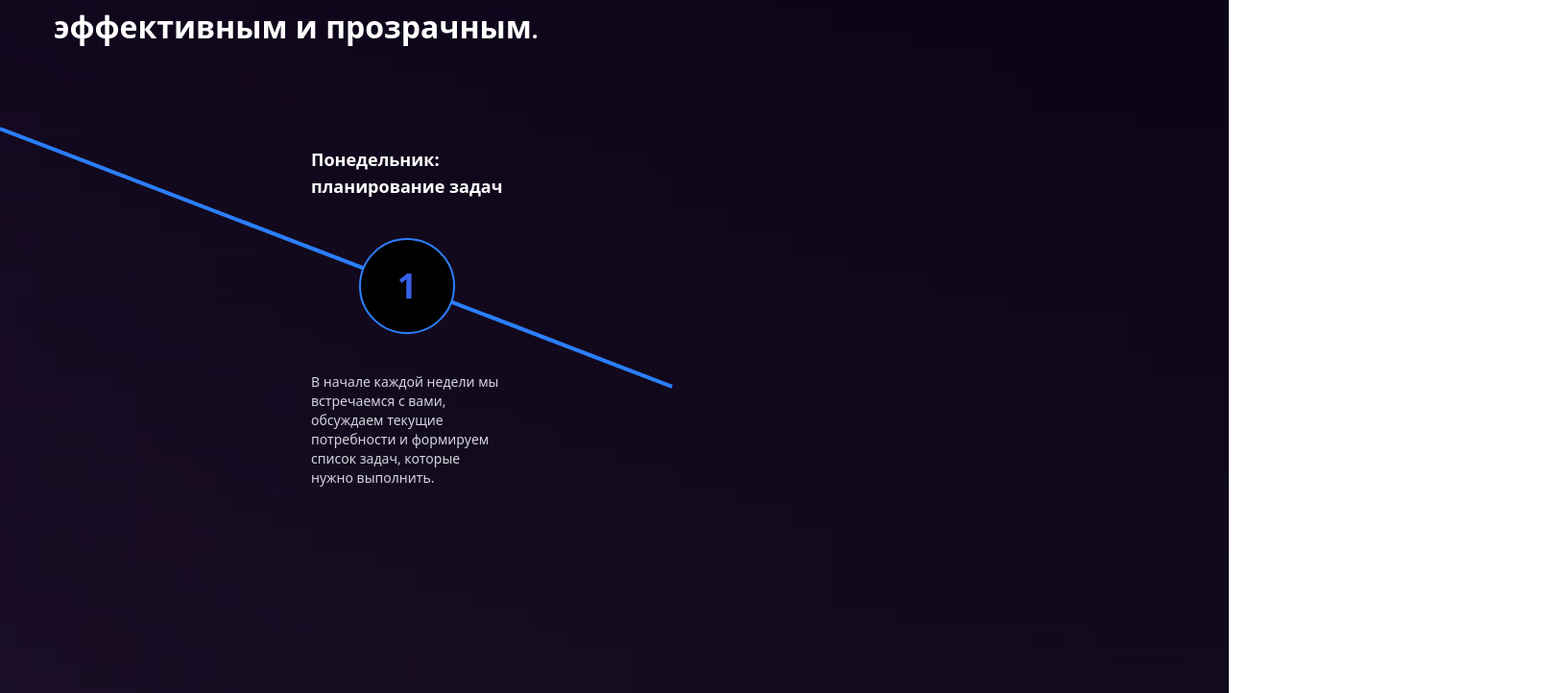
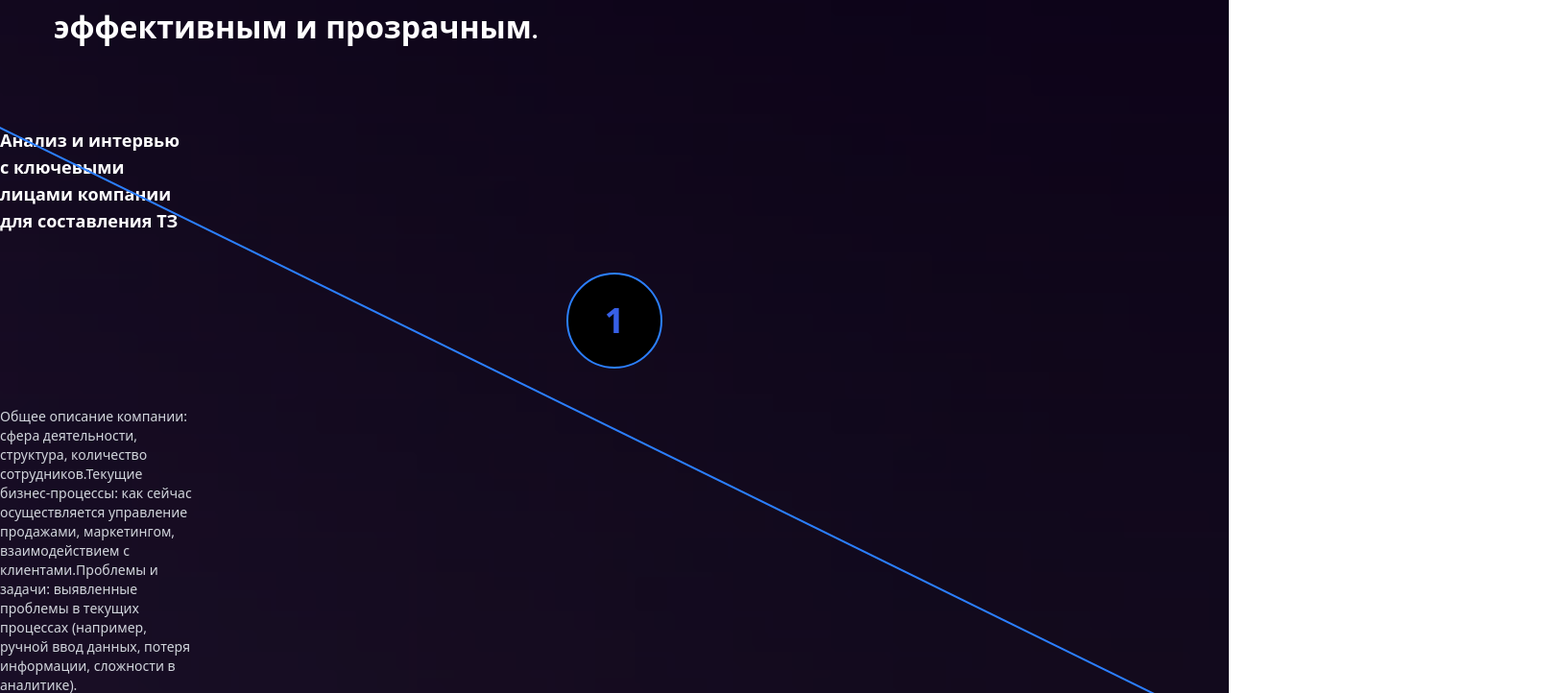
Before and after one commit to DFimp/landing_pro_automatization, a Next.js app: page /accompaniment in a window 1280 px wide. Shown: the part 4146-4868 px from the top of the page at 96% size, 1625 px wide, since content can reach past the window. Built offline with nearby package versions, Linux system fonts and the light colour scheme.

Commit message:
trying to get normal comp

```diff
--- a/src/widgets/accompaniment/AccompanimentScrumSection/ui/StepTimeline.tsx
+++ b/src/widgets/accompaniment/AccompanimentScrumSection/ui/StepTimeline.tsx
@@ -1,70 +1,46 @@
 'use client'
 
-import { motion } from "framer-motion";
-import { useEffect, useRef, useState } from "react";
-import { steps } from "@/widgets/accompaniment/AccompanimentScrumSection/ui/lib";
+import { motion } from 'framer-motion';
+import {steps} from "@/widgets/widgets/widgetsStepsSection/ui/lib"; // Исправлено: используем framer-motion вместо motion/react
 
 export default function StepTimeline() {
-    const containerRef = useRef<HTMLDivElement>(null);
-    const [visibleStep, setVisibleStep] = useState(0);
-
-    // Точки в пространстве (top / left по макету)
-    const numPositions = [
-        { top: -20, left: 260 },
-        { top: 140, left: 0 },
-        { top: 270, left: -240 },
-    ];
-
-    // Длина линии до каждой точки (по x, если линия наклонена под 21°)
-    const lineStops = [750, 1200, 2500]; // ← заменишь на реальные пиксели от левого края
-
-    useEffect(() => {
-        const handleScroll = () => {
-            if (!containerRef.current) return;
-
-            const rect = containerRef.current.getBoundingClientRect();
-            const viewHeight = window.innerHeight || document.documentElement.clientHeight;
-            const progress = 1 - Math.max(0, Math.min(1, rect.bottom / (viewHeight + rect.height)));
-
-            if (progress >= 0.55) setVisibleStep(3);
-            else if (progress >= 0.3) setVisibleStep(2);
-            else if (progress >= 0.05) setVisibleStep(1);
-            else setVisibleStep(0);
-        };
-
-        window.addEventListener("scroll", handleScroll);
-        return () => window.removeEventListener("scroll", handleScroll);
-    }, []);
+    // Длина линии рассчитывается на основе ширины и высоты контейнера
+    const lineLength = Math.hypot(100, 100); // Процентные единицы для адаптивности
 
     return (
-        <div ref={containerRef} className="relative w-full h-[650px] text-white overflow-hidden mb-20">
-            {/* Линия – расширяется до нужной ширины в пикселях */}
+        <div className="timeline-container relative w-full h-[80vh] max-h-[628px] text-white mb-20">
+            {/* Diagonal Line */}
             <motion.div
-                initial={{ width: 0 }}
-                animate={{ width: lineStops[visibleStep - 1] || 0 }}
+                initial={{ scaleX: 0 }}
+                animate={{ scaleX: 1 }}
                 transition={{ duration: 0.5 }}
-                className="absolute top-0 left-0 h-1 bg-blue-500 origin-left rotate-[21deg]"
-            />
+                style={{
+                    width: '100%',
+                    height: '100%',
+                    position: 'absolute',
+                    top: 0,
+                    left: 0,
+                    transformOrigin: 'top left',
+                    background: 'transparent',
+                }}
+            >
+                <div
+                    className="absolute bg-blue-500 h-[2px]"
+                    style={{
+                        width: `${lineLength}%`,
+                        transform: `rotate(${Math.atan2(628, window.innerWidth) * (180 / Math.PI)}deg)`,
+                        transformOrigin: 'top left',
+                    }}
+                />
+            </motion.div>
 
-            {/* Steps */}
-            <div className="absolute top-0 left-0 w-full h-full flex justify-between items-start px-16 py-10 pointer-events-none">
+            <ul>
                 {steps.map((step, index) => (
                     <motion.div
                         key={index}
-                        initial={{ opacity: 0, scale: 0.8 }}
-                        animate={{
-                            opacity: visibleStep > index ? 1 : 0,
-                            scale: visibleStep > index ? 1 : 0.8
-                        }}
-                        transition={{ duration: 0.5 }}
-                        className="relative max-w-xs text-left"
-                        style={{
-                            top: `${numPositions[index].top}px`,
-                            left: `${numPositions[index].left}px`
-                        }}
                     >
                         <h4 className="font-semibold text-lg mb-10 max-w-50 whitespace-pre-line">
-                            {step.title}
+                            {step.content}
                         </h4>
                         <div className="flex items-center justify-center mb-10 w-25 h-25 border-2 text-blue border-blue-500 rounded-full text-4xl font-bold bg-black z-10 mx-auto">
                             {index + 1}
@@ -74,7 +50,7 @@ export default function StepTimeline() {
                         </p>
                     </motion.div>
                 ))}
-            </div>
+            </ul>
         </div>
     );
 }
```
